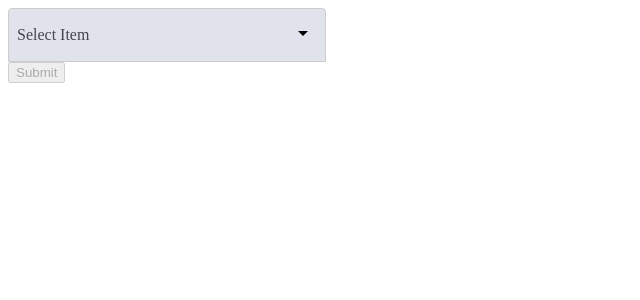
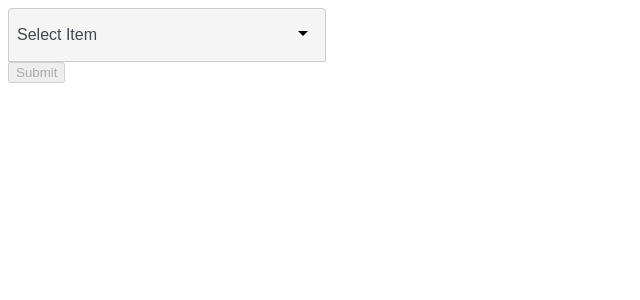
Before and after one commit to ara-chinaryan/angular-select2, an Angular app: page / in a window 1280 px wide. Shown: the top 300 px of the page, without its empty margins (0-640 px from the left). Built offline with nearby package versions, Linux system fonts and the light colour scheme.

Commit message:
Update custom select component styles for improved aesthetics and readability

```diff
--- a/src/app/shared/custom-select/custom-select.css
+++ b/src/app/shared/custom-select/custom-select.css
@@ -4,7 +4,7 @@
   position: relative;
   cursor: pointer;
   width: 100%;
-  background: #e0e2ec;
+  background: #f5f5f5;
   border-bottom-right-radius: 0;
   border-bottom-left-radius: 0;
   border-top-left-radius: 4px;
@@ -50,6 +50,7 @@
 .selected-items .placeholder {
   color: #44474e;
   padding: 9px 0;
+  font-family: sans-serif;
 }
 
 .labelField {
```
